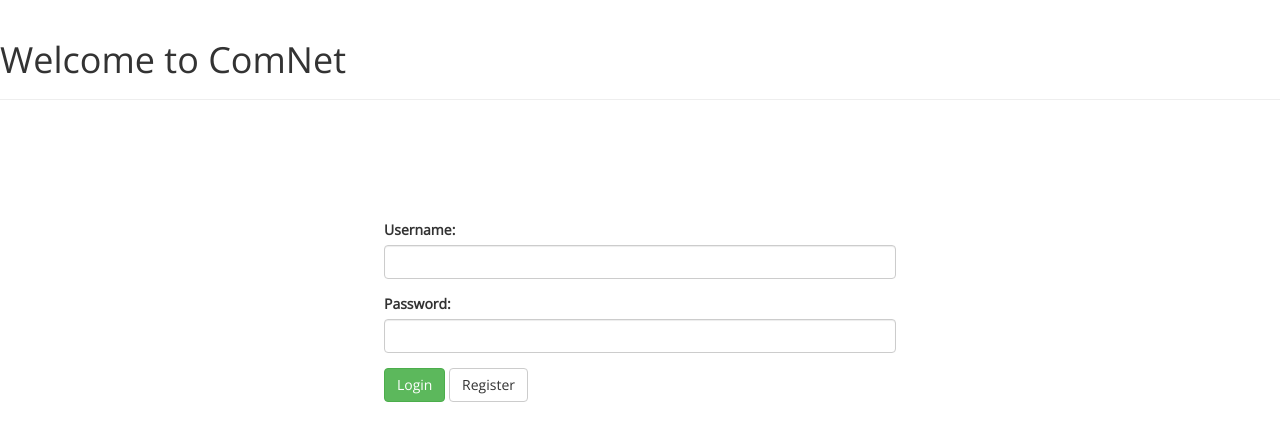
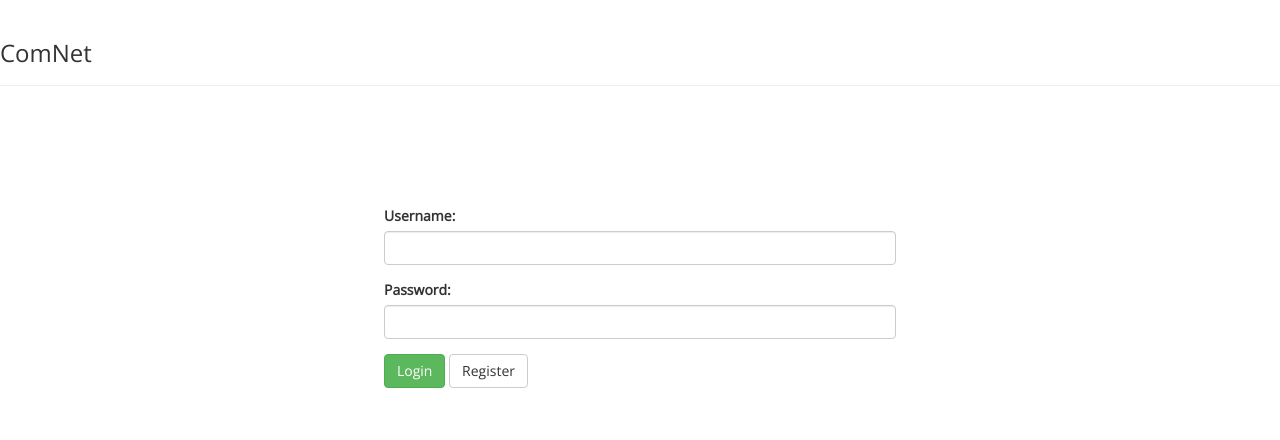
Before and after one commit to pgeske/ComNet, a website: page public/index.html in a window 1280 px wide. Drawn offline with nearby package versions, Linux system fonts and the light colour scheme.

Commit message:
Vis changes.

```diff
--- a/public/index.html
+++ b/public/index.html
@@ -15,7 +15,7 @@
 </head>
 <body ng-app="ComNet">
     <div class="page-header">
-        <h1 >Welcome to ComNet</h1>
+        <h3 >ComNet</h3>
     </div>
 
     <!--AngularJS dynamic content-->
```
Also changed, not shown: 9 other files.
